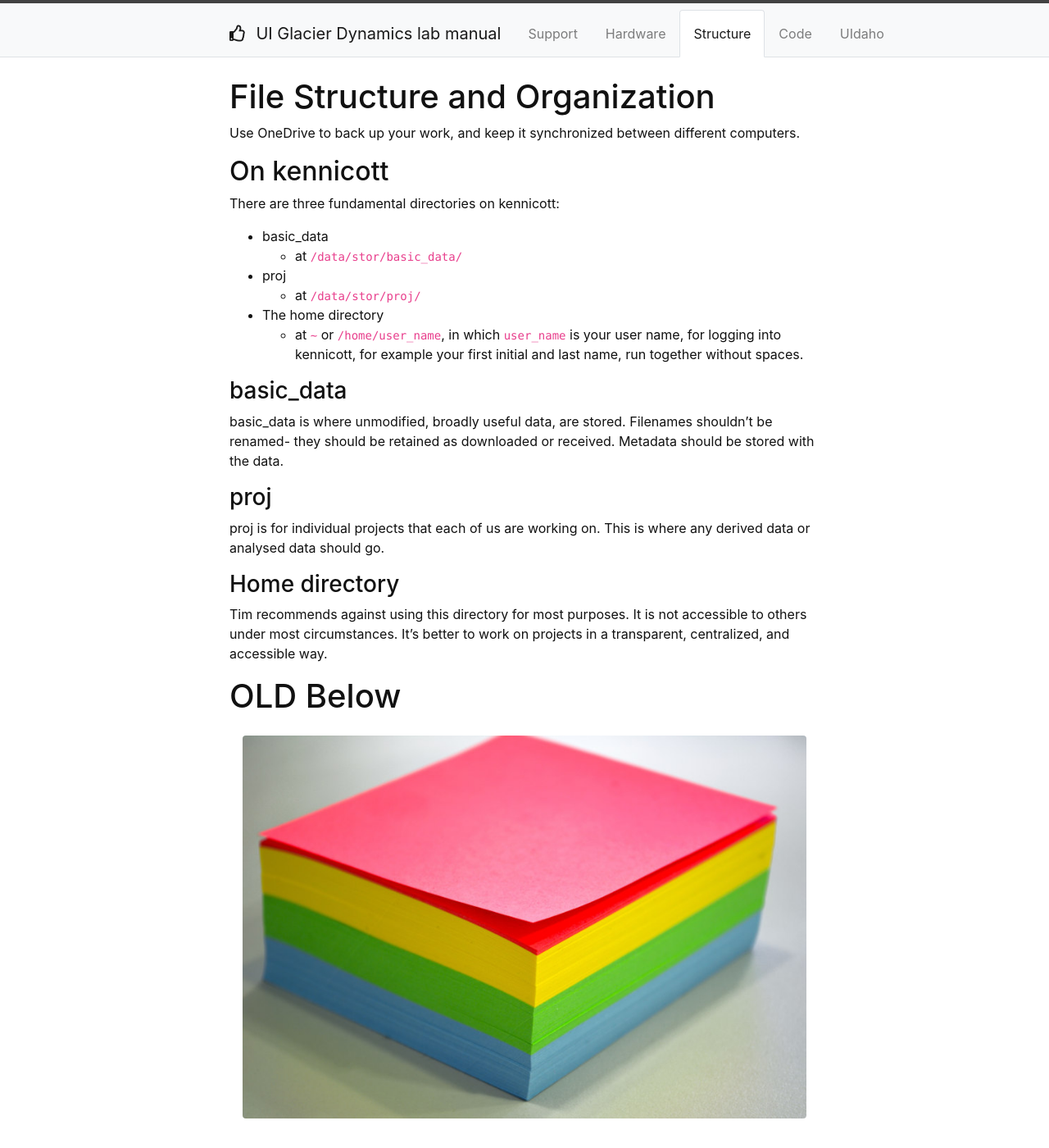
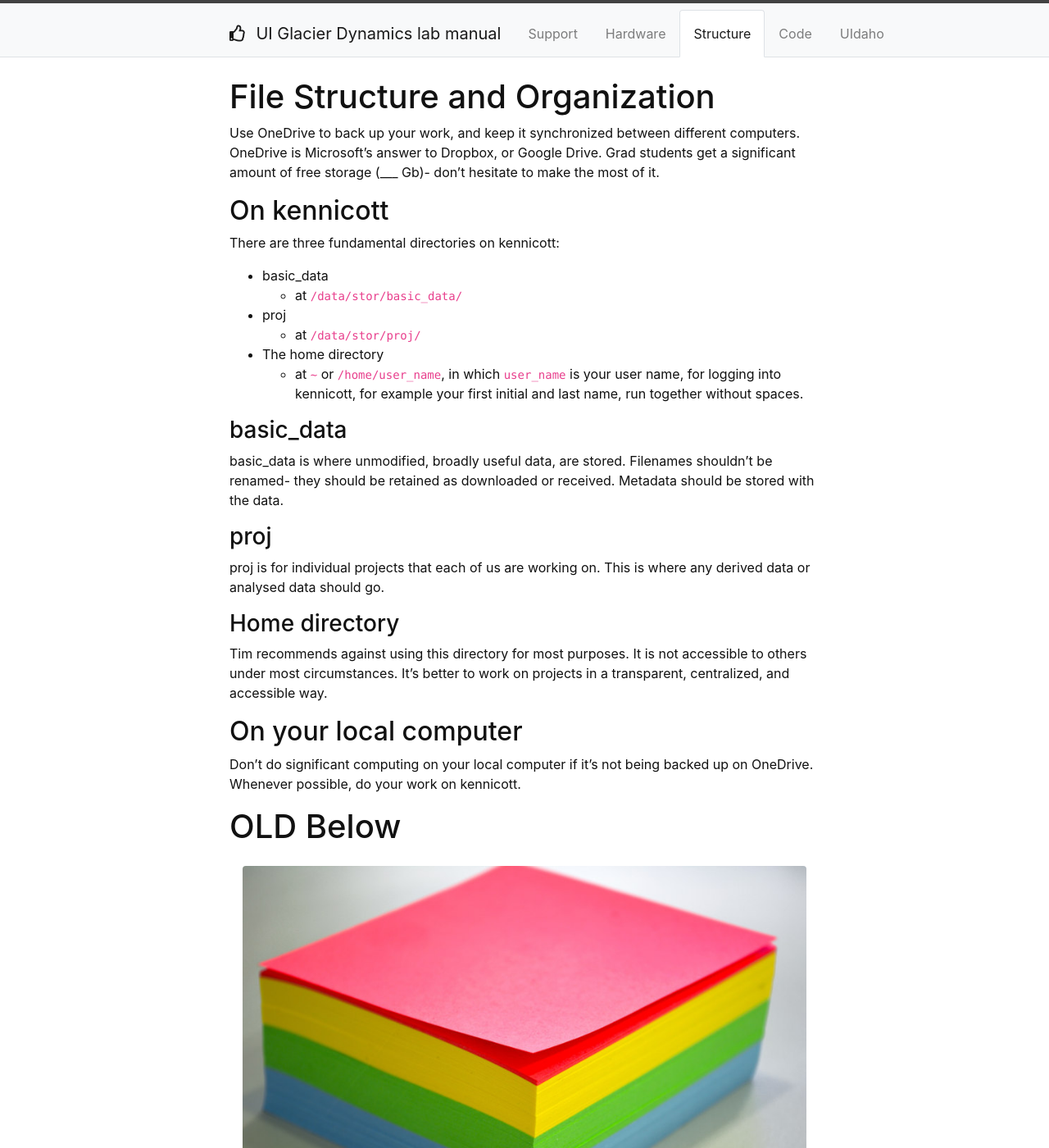
Before and after one commit to yoramterleth/uiglaciology, a Jekyll site: the page built from content/2-structure.md, in a window 1280 px wide and 1400 px high. Shown: the whole window at 82% size. Built offline with Jekyll 4.4.1, drawn with Linux system fonts in a browser that asks for light colours.

Commit message:
Update 2-structure.md

```diff
--- a/content/2-structure.md
+++ b/content/2-structure.md
@@ -5,7 +5,7 @@ nav: true
 
 # File Structure and Organization
 
-Use OneDrive to back up your work, and keep it synchronized between different computers.
+Use OneDrive to back up your work, and keep it synchronized between different computers.  OneDrive is Microsoft's answer to Dropbox, or Google Drive.  Grad students get a significant amount of free storage (___ Gb)- don't hesitate to make the most of it.
 
 ## On kennicott
 
@@ -17,6 +17,7 @@ There are three fundamental directories on kennicott:
 - The home directory
     - at `~` or `/home/user_name`, in which `user_name` is your user name, for logging into kennicott, for example your first initial and last name, run together without spaces.
 
+
 ### basic_data
 basic_data is where unmodified, broadly useful data, are stored.  Filenames shouldn't be renamed- they should be retained as downloaded or received.  Metadata should be stored with the data.
 
@@ -25,6 +26,9 @@ proj is for individual projects that each of us are working on.  This is where a
 
 ### Home directory
 Tim recommends against using this directory for most purposes.  It is not accessible to others under most circumstances.  It's better to work on projects in a transparent, centralized, and accessible way.
+
+## On your local computer
+Don't do significant computing on your local computer if it's not being backed up on OneDrive.  Whenever possible, do your work on kennicott.
 
 # OLD Below
 
```
